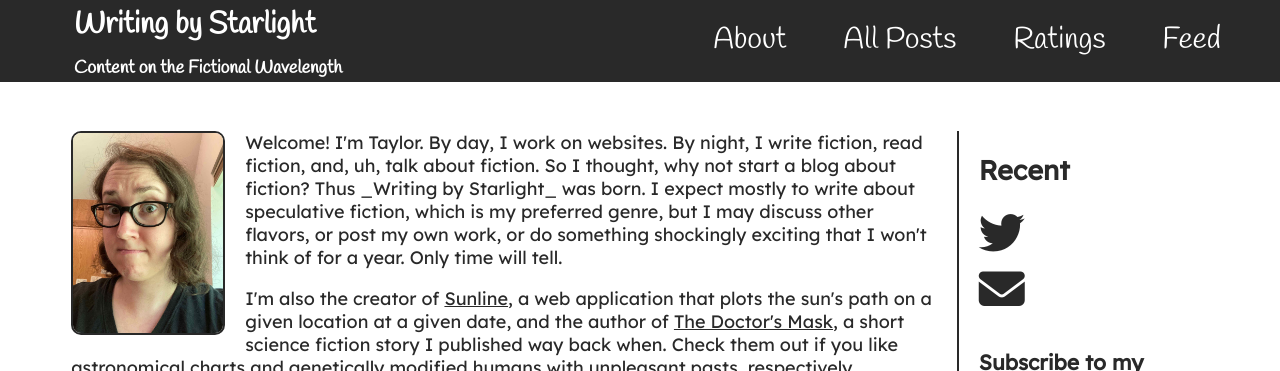
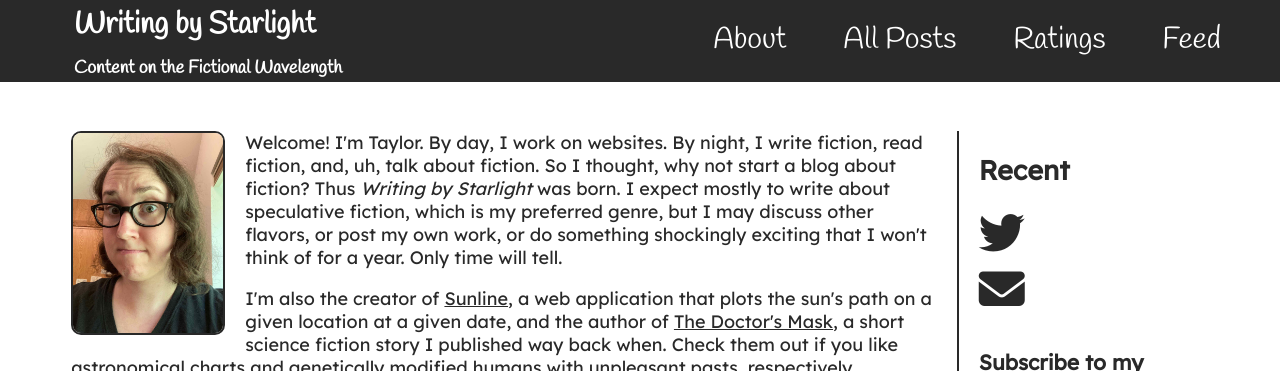
Before and after one commit to cehornig/starlight-blog, a Jekyll site: the page built from about.md, in a window 1280 px wide and 900 px high. Shown: the top 371 px of the window. Built offline with Jekyll 4.4.1, drawn with Linux system fonts in a browser that asks for light colours; nearby versions of some CDN libraries.

Commit message:
Fix italics in about page

```diff
--- a/about.md
+++ b/about.md
@@ -7,7 +7,7 @@ title: About
 	<img id="me" alt="Me, in all my glory" src="/images/me.jpg">
 </div>
 
-<p style="margin-top:0">Welcome! I'm Taylor. By day, I work on websites. By night, I write fiction, read fiction, and, uh, talk about fiction. So I thought, why not start a blog about fiction? Thus _Writing by Starlight_ was born. I expect mostly to write about speculative fiction, which is my preferred genre, but I may discuss other flavors, or post my own work, or do something shockingly exciting that I won't think of for a year. Only time will tell.</p>
+<p style="margin-top:0">Welcome! I'm Taylor. By day, I work on websites. By night, I write fiction, read fiction, and, uh, talk about fiction. So I thought, why not start a blog about fiction? Thus <em>Writing by Starlight</em> was born. I expect mostly to write about speculative fiction, which is my preferred genre, but I may discuss other flavors, or post my own work, or do something shockingly exciting that I won't think of for a year. Only time will tell.</p>
 
 <p>I'm also the creator of <a href="https://sunline-app.herokuapp.com" target="_blank">Sunline</a>, a web application that plots the sun's path on a given location at a given date, and the author of <a href="https://magazine.metaphorosis.com/story/2016/the-doctors-mask-taylor-hornig/" target="_blank">The Doctor's Mask</a>, a short science fiction story I
 published way back when. Check them out if you like astronomical charts and genetically modified humans with unpleasant pasts, respectively.</p>
```
